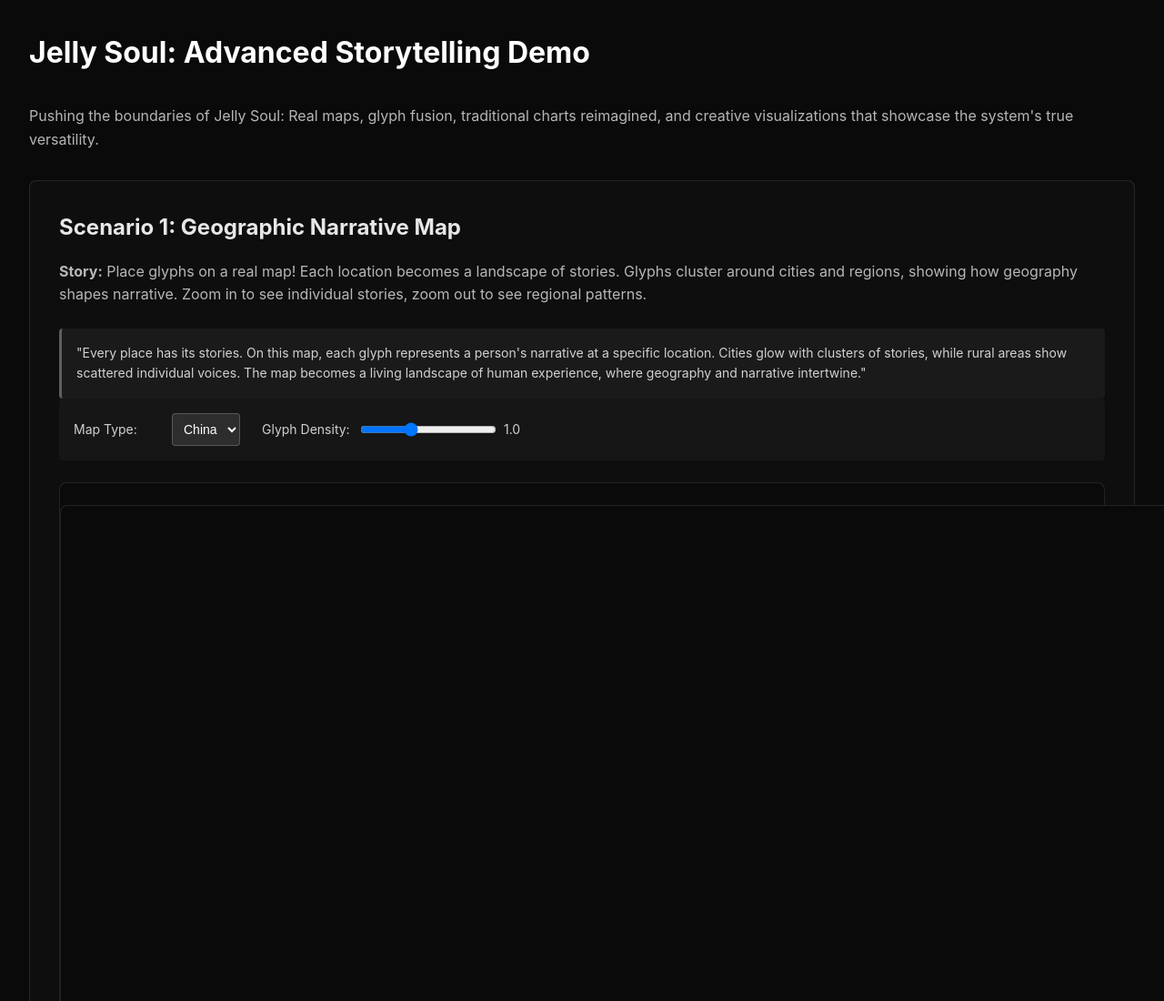
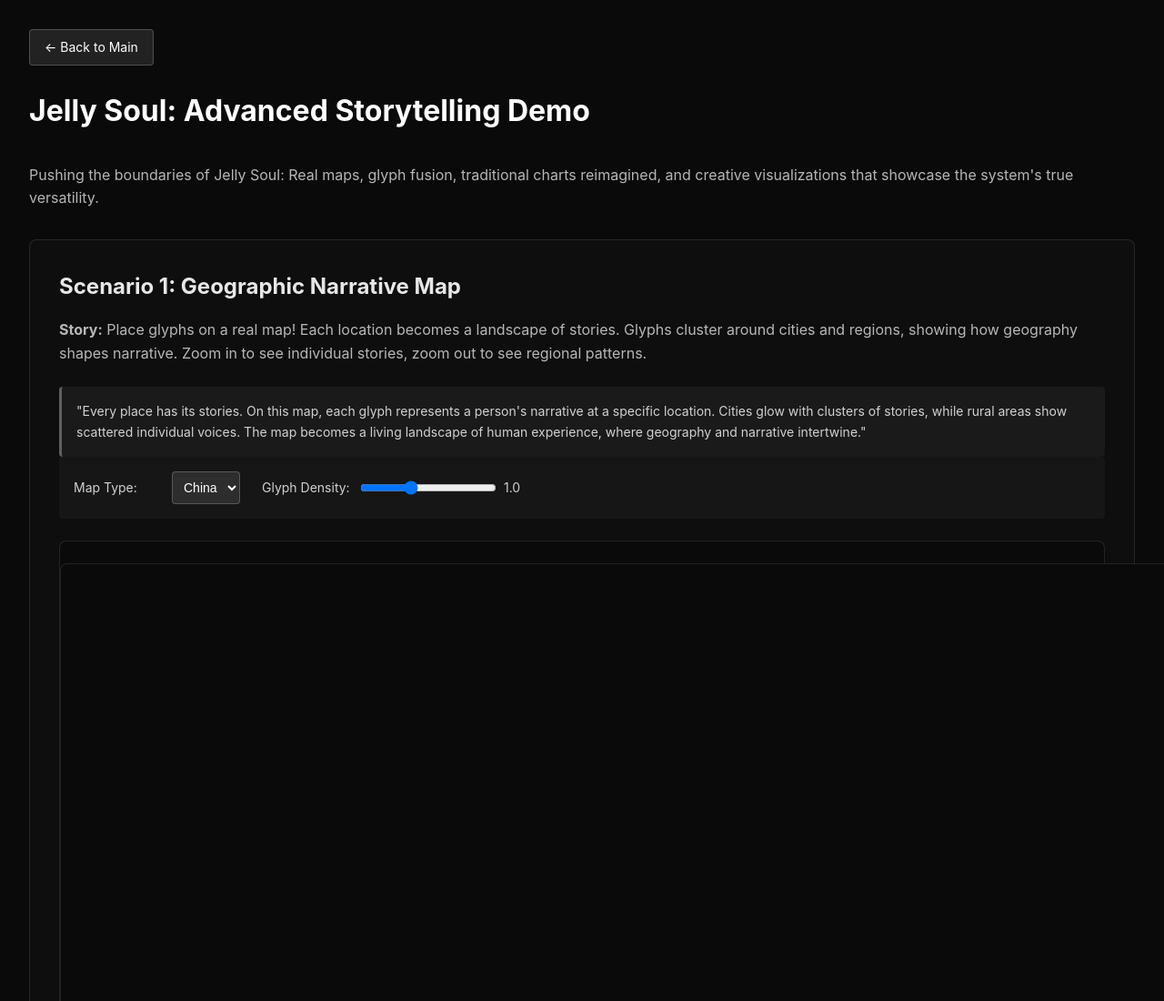
Before and after one commit to yutong-yang/jellysoul, a website built with Vite: page examples/advanced-storytelling-demo.html in a window 1280 px wide. Shown: the top 1100 px of the page at 91% size. Built offline with nearby package versions, Linux system fonts and the light colour scheme.

Commit message:
Add back button to demo pages

```diff
--- a/examples/advanced-storytelling-demo.html
+++ b/examples/advanced-storytelling-demo.html
@@ -22,6 +22,23 @@
         h1 {
             margin-bottom: 2rem;
             font-size: 2rem;
+        }
+
+        .back-button {
+            display: inline-block;
+            margin-bottom: 1.5rem;
+            padding: 0.5rem 1rem;
+            background: rgba(255, 255, 255, 0.1);
+            border: 1px solid rgba(255, 255, 255, 0.2);
+            border-radius: 4px;
+            color: #FFFFFF;
+            text-decoration: none;
+            font-size: 0.875rem;
+            transition: background 0.2s ease;
+        }
+
+        .back-button:hover {
+            background: rgba(255, 255, 255, 0.2);
         }
 
         .example-section {
@@ -188,6 +205,7 @@
     <script src="https://d3js.org/d3.v7.min.js"></script>
 </head>
 <body>
+    <a href="../index.html" class="back-button">← Back to Main</a>
     <h1>Jelly Soul: Advanced Storytelling Demo</h1>
     <p style="color: rgba(255, 255, 255, 0.7); margin-bottom: 2rem;">
         Pushing the boundaries of Jelly Soul: Real maps, glyph fusion, traditional charts reimagined,
```
Also changed, not shown: examples/group-visualization-demo.html (+18 -0 lines).
